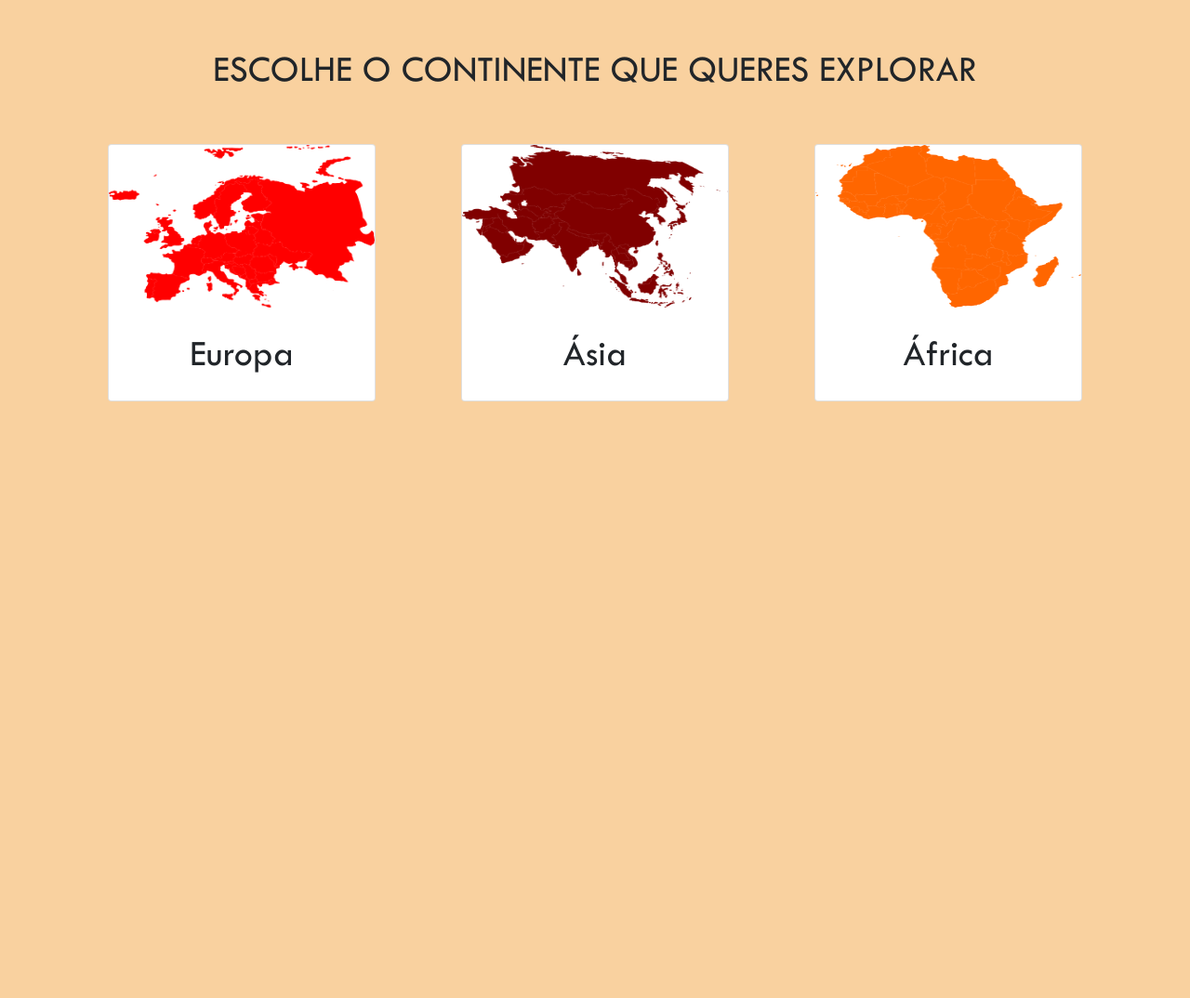
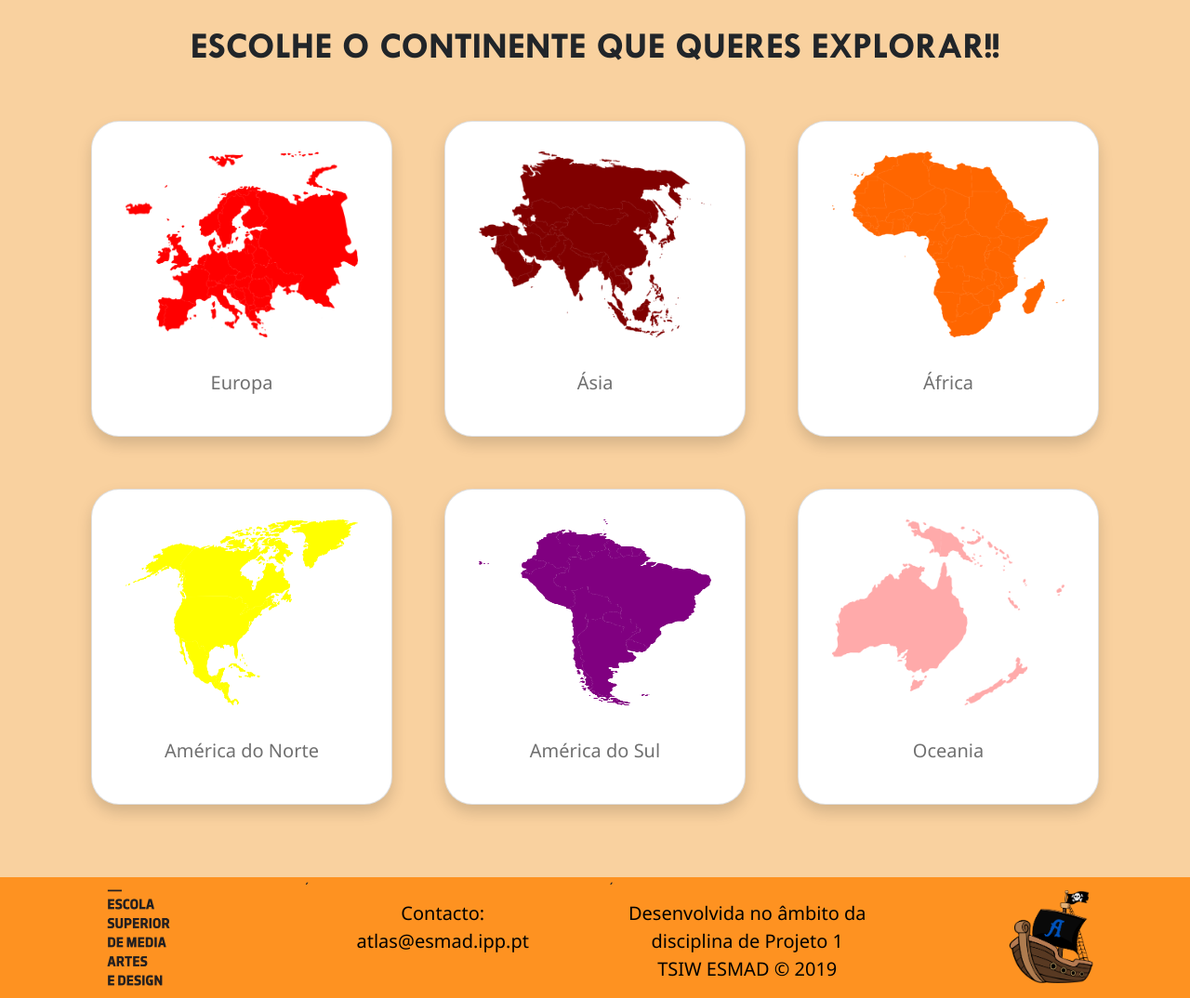
Before and after one commit to gnguedes/projetoatlas, a plain HTML site: page html/catalogo.html in a window 1280 px wide. Shown: the part 100-1174 px from the top of the page at 93% size. Before the commit the page ends 800 px from the top, so only its background shows below. Drawn offline with nearby package versions, Linux system fonts and the light colour scheme.

Commit message:
página catálogo +/- pronta em design

```diff
--- a/css/catalogo.css
+++ b/css/catalogo.css
@@ -1,40 +1,113 @@
+/*Fonte usada nas navbar, assim como, fonte do logótipo*/
 @font-face {
     font-family: blackPearl;
     src: url(../font/BlackPearl.ttf);
 }
 
-@font-face{
-    font-family: Tw Cen MT;
-    src: url(../font/TCM_____.TTF)
+/*Fonte usada em vários títulos*/
+@font-face {
+    font-family: Tw Cen MT B;
+    src: url(../font/TCB_____.TTF)
 }
 
+/*Configuração do texto presente na navbar*/
 #navbarText {
     font-family: blackPearl;
-    font-size: 25pt;
+    font-size: 40px;
     margin: auto;
     position: relative;
     align-content: center;
 }
 
+/*Mudança da cor da navbar*/
 #navbarOrange {
     background-color: #FE9221;
 }
 
+/*Configurações do body*/
 body {
     background-color: #F9D19F;
+    /*Impedir que a página se expanda para os lados*/
+    overflow-x: hidden;
 }
 
-#container{
+/*Mover o container principal um pouco para baixo*/
+#container {
     position: relative;
-    top:75px;
+    top: 50px;
 }
 
-#titleCatalog{
-    font-family: Tw Cen MT;
+/*Configração da fonte usada nos títulos*/
+#titleCatalog {
+    font-family: Tw Cen MT B;
     font-size: 40px;
     text-align: center;
 }
 
-#card{
+/*Ajustes nos cards para igualar o design pretendido*/
+#card {
     margin: auto;
+    border-radius: 30px;
+    width: 324px;
+    height: 340px;
 }
+
+/*Configuração do texto presente nos cards*/
+#cardText {
+    font-family: 'Segoe UI', Tahoma, Geneva, Verdana, sans-serif;
+    font-size: 20px;
+    text-align: center;
+    color: #707070;
+    margin-top: 5%;
+}
+
+/*Configuração das imagens presentes nos cards*/
+#imgContinent {
+    width: 250px;
+    height: 200px;
+    margin: auto;
+    margin-top: 10%;
+    align-items: center;
+}
+
+/*Alteração da cor de fundo do card e da cor do texto quando o cursor passa por cima (hover)*/
+#card:hover {
+    background-color: #FE9221;
+    color: white;
+}
+
+/*Remover o sublinhado característico dos links nos cards*/
+a.aCard:link {
+    text-decoration: none;
+}
+
+/*Configuração do footer*/
+#footer {
+    width: 100%;
+    position: absolute;
+    margin-top: 10%;
+    background-color: #FE9221;
+}
+
+/*Configuração do texto presente no footer*/
+#footerText {
+    font-family: 'Segoe UI', Tahoma, Geneva, Verdana, sans-serif;
+    font-size: 20px;
+    color: black;
+    text-align: center;
+}
+
+/*Mudar posicionamento do logo da ESMAD para condizer com a grelha*/
+#logoESMAD {
+    display: block;
+    margin: auto;
+    align-content: center;
+}
+
+/*Mudar posicionamento do logo da aplicação para estar dentro da grelha*/
+#logoAtlas {
+    display: block;
+    margin: auto;
+    margin-top: 5%;
+    align-content: center;
+}
--- a/html/catalogo.html
+++ b/html/catalogo.html
@@ -22,34 +22,88 @@
         <a href="#"><img src="../images/pirata_rapaz.png" width="50" height="50"></a>
     </nav>
     <div class="container" id="container">
-        <h1 id="titleCatalog">ESCOLHE O CONTINENTE QUE QUERES EXPLORAR</h1><br><br>
+        <h1 id="titleCatalog">ESCOLHE O CONTINENTE QUE QUERES EXPLORAR!!</h1><br><br>
         <div class="row">
-            <div class="col-sm-4">
-                <div class="card rounded" style="width: 18rem;" id="card">
-                    <img src="../images/continents/montessori-europe-continent-map-hi.png" class="card-img-top" alt="..." height="175px">
-                    <div class="card-body">
-                        <p class="card-text" id="titleCatalog">Europa</p>
+            <div class="col-lg-4">
+                <a class="aCard" href="#">
+                    <div class="card shadow" id="card">
+                        <img src="../images/continents/montessori-europe-continent-map-hi.png" id="imgContinent">
+                        <div class="card-body">
+                            <p class="card-text" id="cardText">Europa</p>
+                        </div>
                     </div>
-                </div>
+                </a>
             </div>
-            <div class="col-sm-4">
-                <div class="card" style="width: 18rem;" id="card">
-                    <img src="../images/continents/asian-continent-hi.png" class="card-img-top" alt="..." height="175px">
-                    <div class="card-body">
-                        <p class="card-text" id="titleCatalog">Ásia</p>
+            <div class="col-lg-4">
+                <a class="aCard" href="#">
+                    <div class="card shadow" id="card">
+                        <img src="../images/continents/asian-continent-hi.png" id="imgContinent">
+                        <div class="card-body">
+                            <p class="card-text" id="cardText">Ásia</p>
+                        </div>
                     </div>
-                </div>
+                </a>
             </div>
-            <div class="col-sm-4">
-                <div class="card" style="width: 18rem;" id="card">
-                    <img src="../images/continents/african-continent-hi.png" class="card-img-top" alt="..." height="175px">
-                    <div class="card-body">
-                        <p class="card-text" id="titleCatalog">África</p>
+            <div class="col-lg-4">
+                <a class="aCard" href="#">
+                    <div class="card shadow" id="card">
+                        <img src="../images/continents/african-continent-hi.png" id="imgContinent">
+                        <div class="card-body">
+                            <p class="card-text" id="cardText">África</p>
+                        </div>
                     </div>
-                </div>
+                </a>
+            </div>
+        </div>
+        <div class="row" style="margin-top: 5%">
+            <div class="col-lg-4">
+                <a class="aCard" href="#">
+                    <div class="card shadow" id="card">
+                        <img src="../images/continents/continent-of-north-america-hi.png" id="imgContinent">
+                        <div class="card-body">
+                            <p class="card-text" id="cardText">América do Norte</p>
+                        </div>
+                    </div>
+                </a>
+            </div>
+            <div class="col-lg-4">
+                <a class="aCard" href="#">
+                    <div class="card shadow" id="card">
+                        <img src="../images/continents/continent-of-south-america-hi.png" id="imgContinent">
+                        <div class="card-body">
+                            <p class="card-text" id="cardText">América do Sul</p>
+                        </div>
+                    </div>
+                </a>
+            </div>
+            <div class="col-lg-4">
+                <a class="aCard" href="#">
+                    <div class="card shadow" id="card">
+                        <img src="../images/continents/continent-of-oceania-hi.png" id="imgContinent">
+                        <div class="card-body">
+                            <p class="card-text" id="cardText">Oceania</p>
+                        </div>
+                    </div>
+                </a>
             </div>
         </div>
     </div>
+    <footer id="footer">
+        <div class="row">
+            <div class="col-lg-3">
+                <img src="../images/logo_esmad.png" width="200px;" height="130px;" id="logoESMAD">
+            </div>
+            <div class="col-lg-3">´
+                <p id="footerText">Contacto:<br>atlas@esmad.ipp.pt</p>
+            </div>
+            <div class="col-lg-3">´
+                <p id="footerText">Desenvolvida no âmbito da<br>disciplina de Projeto 1<br>TSIW ESMAD © 2019</p>
+            </div>
+            <div class="col-lg-3">
+                <img src="../images/logo_sem_mar-08.png" width="100px;" height="100px;" id="logoAtlas">
+            </div>
+        </div>
+    </footer>
 
 
 
```
Also changed, not shown: images/logo_esmad.png (added), images/logo_sem_mar-08.png (added).
